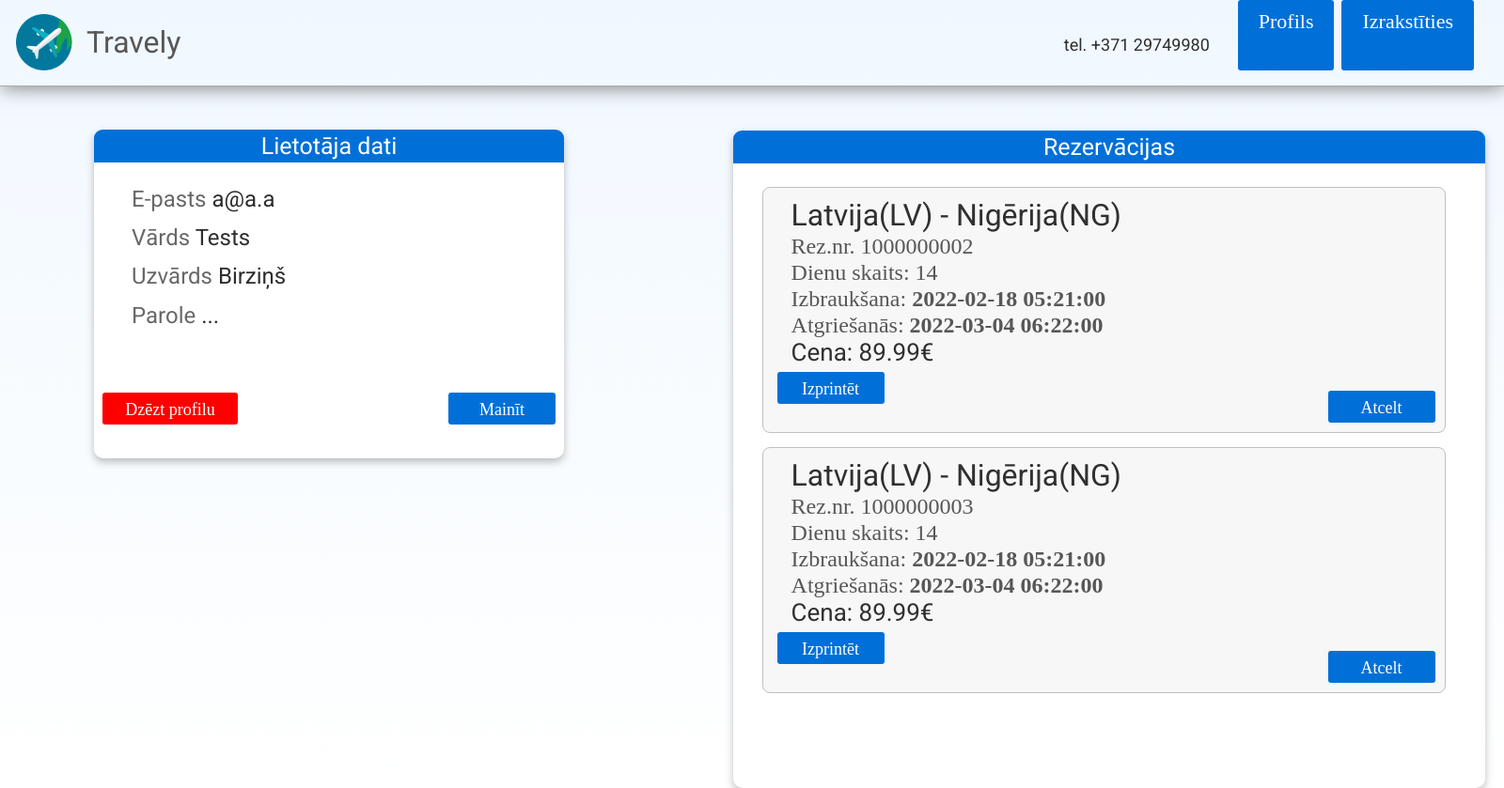
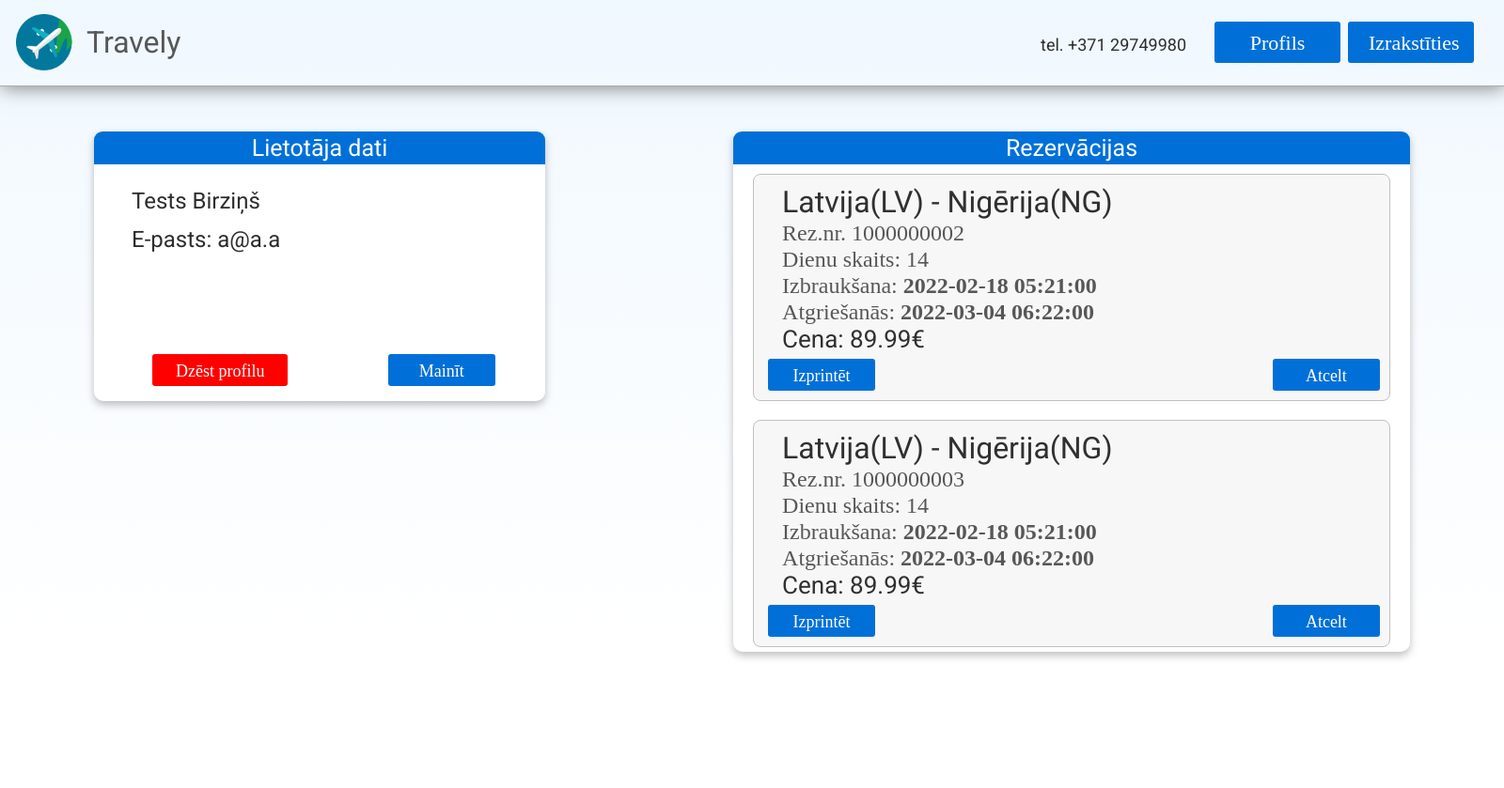
Before and after one commit to RalfsUpelnieks/flask_celojums-majas-lapa, a Flask app: page /profile in a window 1600 px wide. Shown: the whole page at 94% size. After the commit the page ends 702 px from the top, so only its background shows below. Run offline with Flask 2, Linux system fonts and the light colour scheme; a user stored in the database is signed in; data comes from the database, SQL or seed files in the repository; both versions use the stored data as it was after the commit; some web fonts are replaced.

Commit message:
CSS changes

```diff
--- a/static/css/stylesheet.css
+++ b/static/css/stylesheet.css
@@ -86,7 +86,7 @@ a.button:hover {
     color: #2e2e2e;
 }
 
-.button-login {
+#button-login {
     height:40px;
     width:90px;
     margin-top: 23px;
@@ -609,8 +609,6 @@ header{
 }
 
 #button-submit {
-    margin-left: auto;
-
     font-size: 18px !important;
     height:30px;
     width:70px;
@@ -805,7 +803,6 @@ footer {
     line-height: 32px;
 
     margin-top: auto;
-    margin-left: auto;
 }
 
 #button-delete-profile{
@@ -930,10 +927,12 @@ footer {
 
 #profile {
     background: #dfdfdf;
-    width: 500px;
-    height: 350px;
-    margin-top: 46px;
-    margin-left: 100px;
+    width: 30%;
+    height: auto;
+    margin-left:auto;
+    margin-right: auto;
+    margin-bottom: auto;
+    padding-bottom: 1%;
     border-radius: 10px;
 
     background-color: white;
@@ -946,6 +945,8 @@ footer {
 #profile-content {
     display: inline-flex;
     justify-content: flex-end;
+    margin-top: 3%;
+    width:100%;
 }
 
 .profile-titlebar {
@@ -984,7 +985,8 @@ footer {
 
 .profile-box-text {
     margin-top: 5px;
-    padding-bottom: 5%
+    padding-bottom: 5%;
+    color: #2e2e2e;
 }
 
 #profile-buttons{
@@ -1020,17 +1022,16 @@ footer {
 }
 
 #rezervetie-celojumi {
-    width: 800px;
-    height: 700px;
+    width: 45%;
+    height: 70%;
 
     background-color: white;
     color:black;
     gap: 2%;
     filter: drop-shadow(0px 4px 4px rgba(0, 0, 0, 0.25));
 
-    margin-top: 47px;
+    margin-left: auto;
     margin-right: auto;
-    margin-left: 180px;
     border-radius: 10px;
 }
 
@@ -1041,16 +1042,16 @@ footer {
 }
 
 .DivWithScroll{
-    height:650px;
     overflow: auto;
     overflow-x: hidden;
+    display:flex;
+    flex-direction: column;
+    gap: 20px;
 }
 
 #celojumi {
-    margin-top: 15px;
-    margin-left: 3%;
-    width: 725px;
-    height: 250px;
+    margin-left: 2%;
+    margin-right: 2%;
     background: #f7f7f7;
     border-radius: 8px;
     display: inline-flex;
@@ -1061,6 +1062,7 @@ footer {
     border-color: #c0c0c0;
 
     flex-direction: row;
+    justify-content: space-between;
 }
 
 #celojuma-informacija{
@@ -1099,3 +1101,10 @@ footer {
     color: white;
     background-color: #0070D8;
 }
+.user-info-control {
+    display:flex;
+    justify-content: space-around;
+}
+.user-info-control * {
+    margin-left: none;
+}
--- a/templates/profile.html
+++ b/templates/profile.html
@@ -8,23 +8,18 @@
         {% endif %}
     {% endwith %}
     <div id="profile-content">
-        <div>
         <div id="profile">
             <div class="profile-titlebar">
                 <h1 id="profile-titlebar-text">Lietotāja dati</h1>
             </div>
             <div id="informacija-mainit">
-                    <h2 class="profile-box-text" style="color: rgb(104, 104, 104);">E-pasts <span style="color: #2e2e2e;">{{ user.email }}</span></h2>
-                    <h2 class="profile-box-text" style="color: rgb(104, 104, 104);">Vārds <span style="color: #2e2e2e;">{{ user.name }}</span></h2>
-                    <h2 class="profile-box-text" style="color: rgb(104, 104, 104);">Uzvārds <span style="color: #2e2e2e;">{{ user.surname }}</span></h2>
-                    <h2 class="profile-box-text" style="color: rgb(104, 104, 104);">Parole <span style="color: #2e2e2e;">...</span></h2>
+                <h2 class="profile-box-text">{{ user.name }} {{ user.surname }}</h2>
+                <h2 class="profile-box-text">E-pasts: {{ user.email }}</h2>
             </div>
-                <div style="margin-top: -40px;">
-                    <a href="" class="button" id="button-delete-profile">Dzēzt profilu</a>
-                    <a href="" class="button" id="button-reserve" style="margin-left: 220px;">Mainīt</a>
+            <div class="user-info-control">
+                <a href="" class="button" id="button-delete-profile">Dzēst profilu</a>
+                <a href="" class="button" id="button-reserve">Mainīt</a>
             </div>
-            </div>
-
         </div>
         <div id="rezervetie-celojumi">
             <div class="reservation-list-titlebar">
--- a/templates/reservation.html
+++ b/templates/reservation.html
@@ -21,7 +21,7 @@
                 </div>
                 <a href="/profile" class="button" id="button-reserve">Mainīt</a>
             </div>
-            <a href="/reservation/add/{{ trip.id }}" class="button" id="button-reserve">Rezervēt</a>
+            <a href="/reservation/add/{{ trip.id }}" class="button" id="button-reserve" style="margin-left: auto;">Rezervēt</a>
         </div>
     {% endif %}
 </div>
```
Also changed, not shown: travely_database.db. Lines whose indentation alone changed are shown as unchanged.
